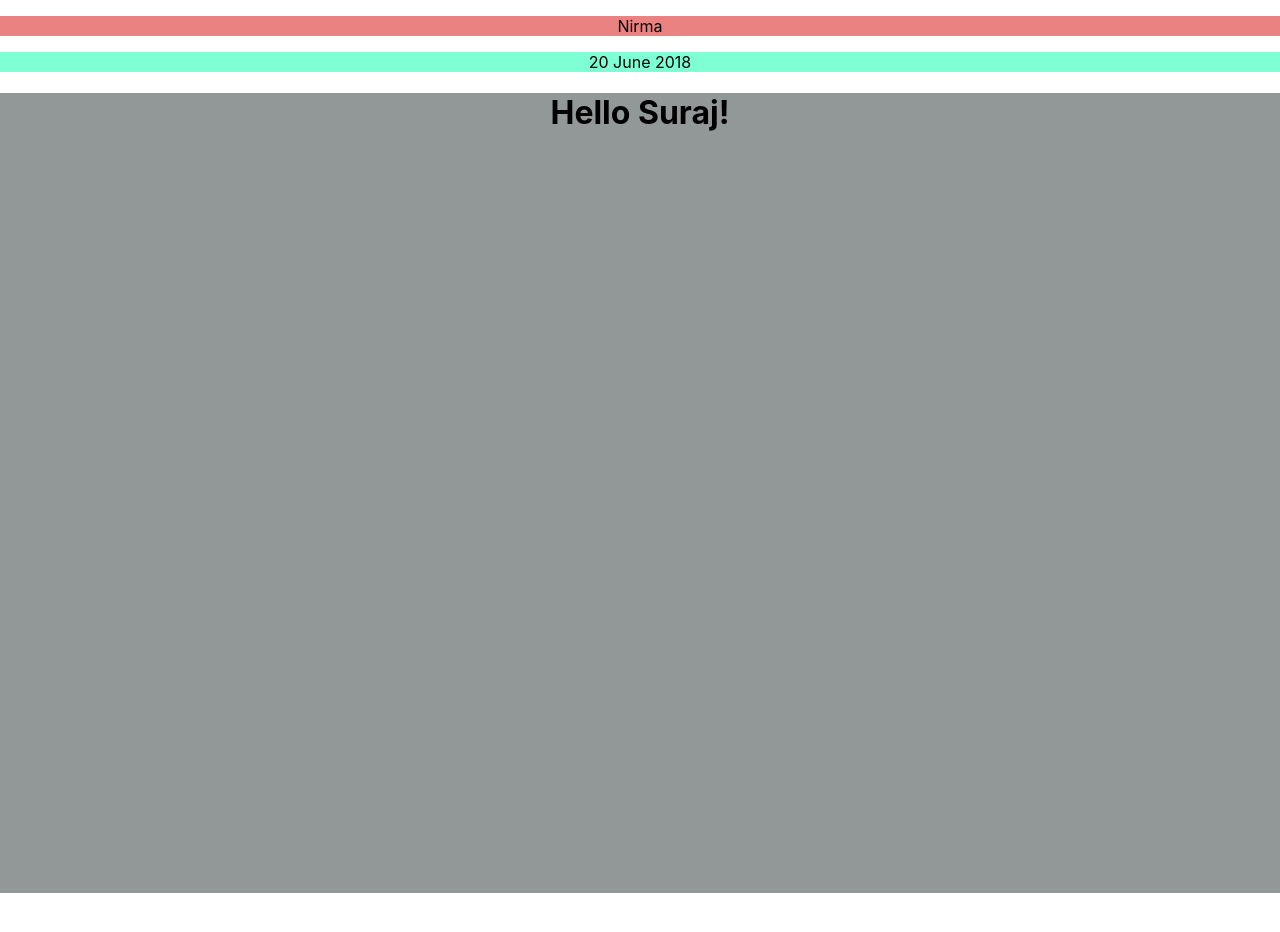
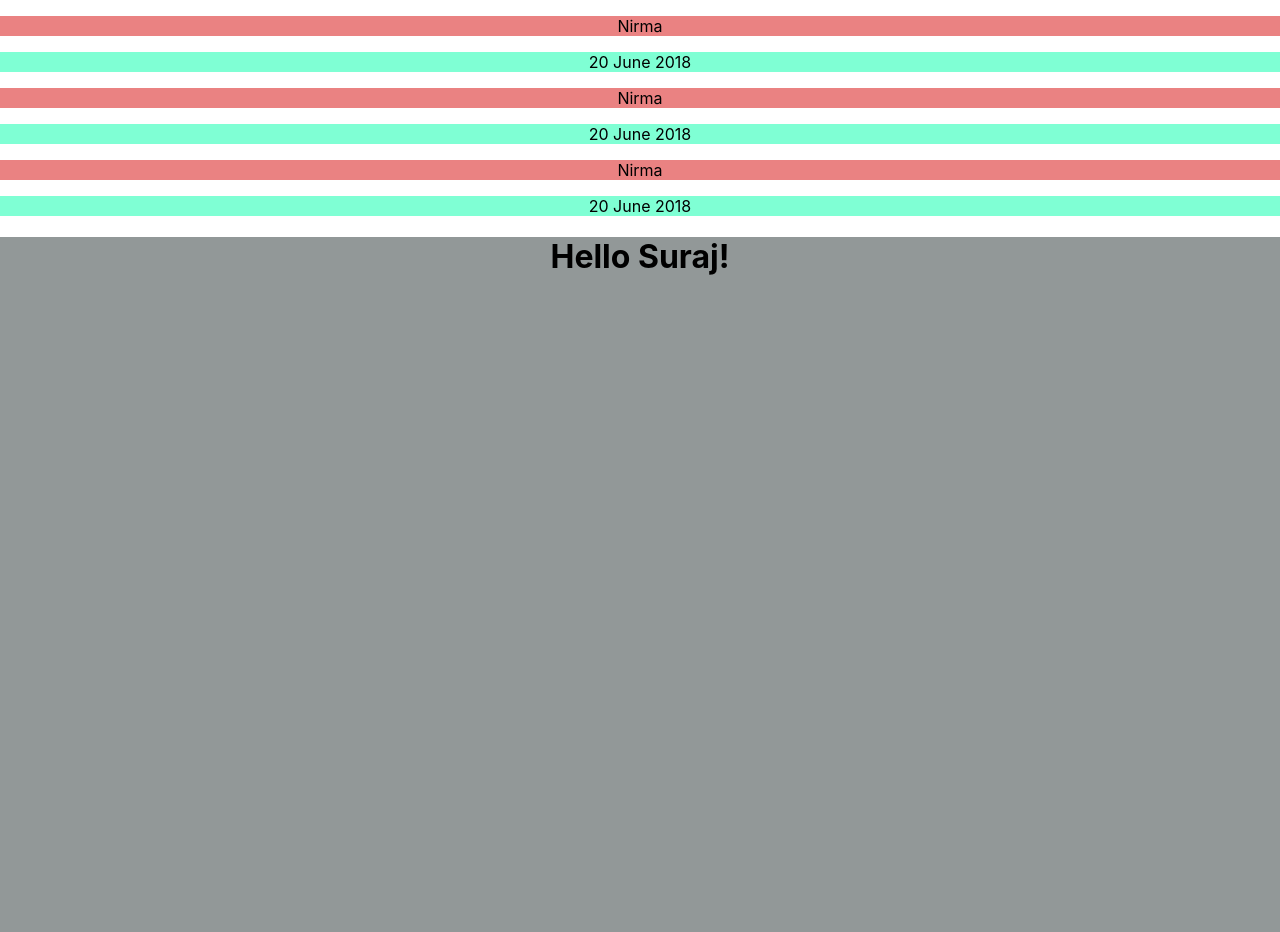
Before and after one commit to suraj060203/demo-shop, a React (Create React App) app: page / in a window 1280 px wide. Shown: the top 932 px of the page. Before the commit the page ends 893 px from the top, so only its background shows below. Built offline with nearby package versions, Linux system fonts and the light colour scheme.

Commit message:
Refactor ItemDate component to use variables for date, month, and year // Using placeholder instead of static or force coding in Item.js

```diff
--- a/src/App.js
+++ b/src/App.js
@@ -7,6 +7,13 @@ function App() {
     <div>
       <Item></Item>
       <ItemDate></ItemDate>
+
+      <Item></Item>
+      <ItemDate></ItemDate>
+
+      <Item></Item>
+      <ItemDate></ItemDate>
+
       <div className="App">
         <h1>Hello Suraj!</h1>
       </div>
--- a/src/components/ItemDate.js
+++ b/src/components/ItemDate.js
@@ -1,11 +1,14 @@
 import './ItemDate.css';
 
 function ItemDate(){
+    const date = 20;
+    const month = 'June';
+    const year = 2018;
     return(
         <div className='item-date'>
-            <spam> 20 </spam>
-            <spam> June </spam>
-            <spam> 2018 </spam>
+            <spam> {date} </spam>
+            <spam> {month} </spam>
+            <spam> {year} </spam>
         </div>
     );
 }
```
